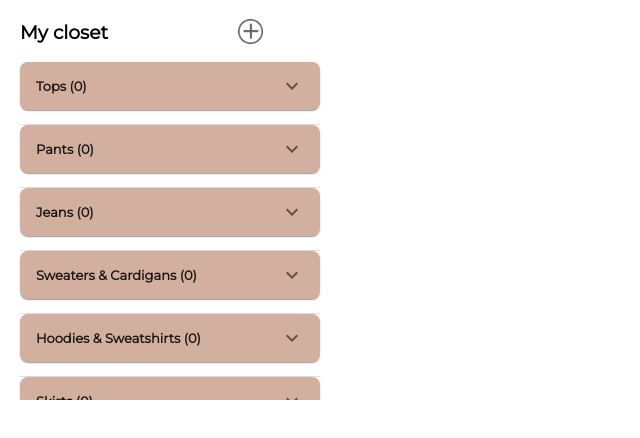
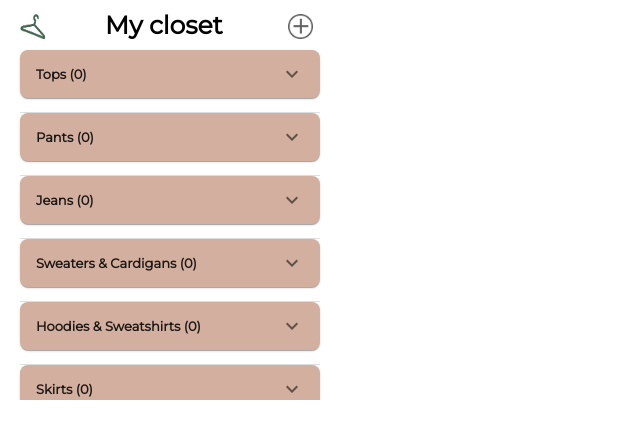
Before and after one commit to cab40/PocketCloset, a React (Create React App) app: page / in a window 1280 px wide. Shown: the top 438 px of the page, without its empty margins (0-640 px from the left). Built offline with nearby package versions, Linux system fonts and the light colour scheme.

Commit message:
fix header

```diff
--- a/src/App.css
+++ b/src/App.css
@@ -5,29 +5,3 @@
 .lists{
   display: flex;
 }
-
-.btn-discard{
-  background-color: #AFBCCF;
-  border: none;
-  border-radius: 8px;
-  padding: 10px 10px;
-  color: #5E5E5E;
-  font-weight: bold;
-}
-
-.btn-add{
-  background-color: #D2AF9E;
-  border: none;
-  border-radius: 8px;
-  padding: 10px 10px;
-  color: #5E5E5E;
-  font-weight: bold;
-}
-
-.add-button:hover{
-  opacity: 80%;
-}
-
-.add-button:active{
-  opacity: 50%;
-}
--- a/src/MyClosetPopUp.css
+++ b/src/MyClosetPopUp.css
@@ -10,6 +10,45 @@
     margin-right: 4px;
 }
 
+.closetHeader{
+    flex-direction: row;
+    flex-grow: 1;
+    justify-content: center;
+    margin-bottom: 10px;
+    margin-top: 10px;
+    font-size: 25px;
+}
+
+.logo{
+margin-right: 60px;
+}
+
+.btn-discard{
+    background-color: #AFBCCF;
+    border: none;
+    border-radius: 8px;
+    padding: 10px 10px;
+    color: #5E5E5E;
+    font-weight: bold;
+  }
+
+  .btn-add{
+    background-color: #D2AF9E;
+    border: none;
+    border-radius: 8px;
+    padding: 10px 10px;
+    color: #5E5E5E;
+    font-weight: bold;
+  }
+
+  .add-button:hover{
+    opacity: 80%;
+  }
+
+  .add-button:active{
+    opacity: 50%;
+  }
+
 .product-color{
     background-color: white;
     opacity: 85%;
--- a/src/MyClosetPopUp.js
+++ b/src/MyClosetPopUp.js
@@ -18,6 +18,8 @@ import Radio from '@mui/material/Radio';
 import RadioGroup from '@mui/material/RadioGroup';
 // import { styled } from '@mui/material/styles';
 import closeIcon from "./close.png";
+import logo from "./logo.png";
+import leaves from "./leaves.png";
 import "./MyClosetPopUp.css";
 
 let data = [
@@ -158,9 +160,13 @@ function MyClosetPopUp() {
     }
     return (
         <div>
-        <h3 style={{fontFamily: "Montserrat"}}>My closet
-        <img src={addIcon} style={{width: 25, height: 25, marginLeft: 130, marginBottom:-5}} className="add-button" onClick={() => setShowAddItem(true)}/>
-        </h3>
+        <div className="closetHeader" style={{fontFamily: "Montserrat", fontWeight: "bold"}}>
+        <img src={logo} style={{width: 25, height: 25, marginBottom:-5}} className="logo"/>
+        <span style={{marginRight: 65}}>
+        My closet
+        </span>
+        <img src={addIcon} style={{width: 25, height: 25, marginBottom:-5}} className="add-button" onClick={() => setShowAddItem(true)}/>
+        </div>
         <div>
         <Modal
         open={showAddItem}
```
Also changed, not shown: src/leaves.png (added), src/logo.png (added).
